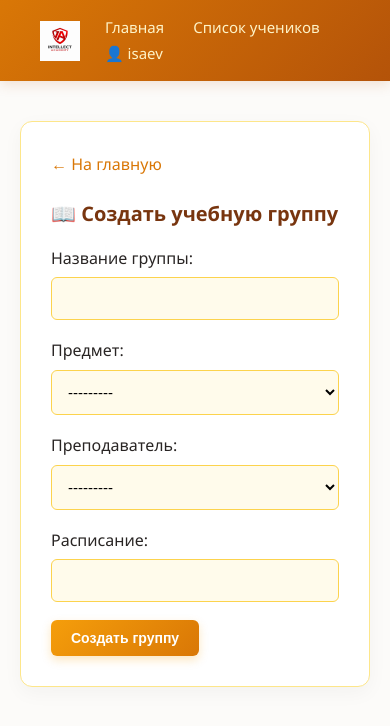
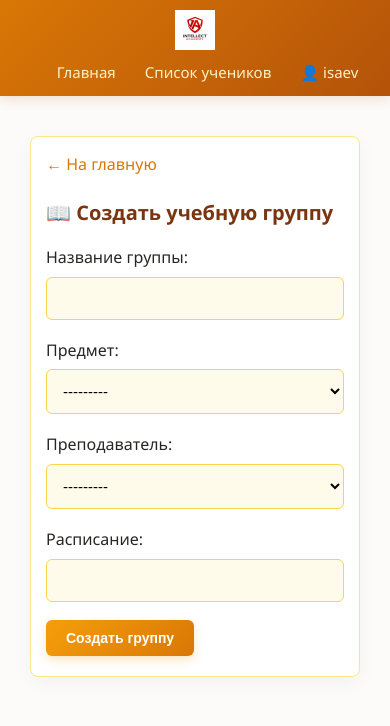
Before and after one commit to ISAEVMM/Intellect_Academy, a Django app: page /group/add/ in a window 390 px wide. Shown: the top 726 px of the page. Run offline with Django 5.2, Linux system fonts and the light colour scheme; a user stored in the database is signed in; data comes from the database, SQL or seed files in the repository.

Commit message:
Добавлены адаптивные стили и медиазапросы для мобильных телефонов

```diff
--- a/static/css/style.css
+++ b/static/css/style.css
@@ -485,3 +485,45 @@ form select:focus {
   width: auto; /* Сохраняет пропорции логотипа */
   vertical-align: middle;
 }
+
+/* --- Адаптивность для мобильных телефонов --- */
+@media screen and (max-width: 768px) {
+  /* Уменьшаем отступы основного контейнера на телефоне */
+  .box {
+    padding: 15px !important;
+    margin: 10px !important;
+    border-radius: 8px;
+  }
+
+  /* Делаем заголовки чуть меньше, чтобы они не ломали экран */
+  h1 {
+    font-size: 22px !important;
+  }
+
+  h3 {
+    font-size: 16px !important;
+  }
+
+  /* Все группы кнопок переносим друг под друга или делаем на всю ширину */
+  .btn {
+    display: inline-block;
+    margin-bottom: 5px;
+    text-align: center;
+  }
+
+  /* Таблицы делаем с прокруткой, чтобы они не сжимали текст */
+  table {
+    display: block;
+    width: 100%;
+    overflow-x: auto;
+    white-space: nowrap;
+  }
+
+  /* Шапка сайта на мобилках */
+  .navbar {
+    flex-direction: column;
+    gap: 10px;
+    text-align: center;
+    padding: 10px;
+  }
+}
--- a/templates/management/base.html
+++ b/templates/management/base.html
@@ -3,6 +3,7 @@
 <html lang="ru">
 
 <head>
+    <meta name="viewport" content="width=device-width, initial-scale=1.0">
     <meta charset="UTF-8">
     <title>{% block title %}Электронный дневник - Intellect Academy{% endblock %}</title>
     <!-- Иконка для вкладки браузера -->
```
